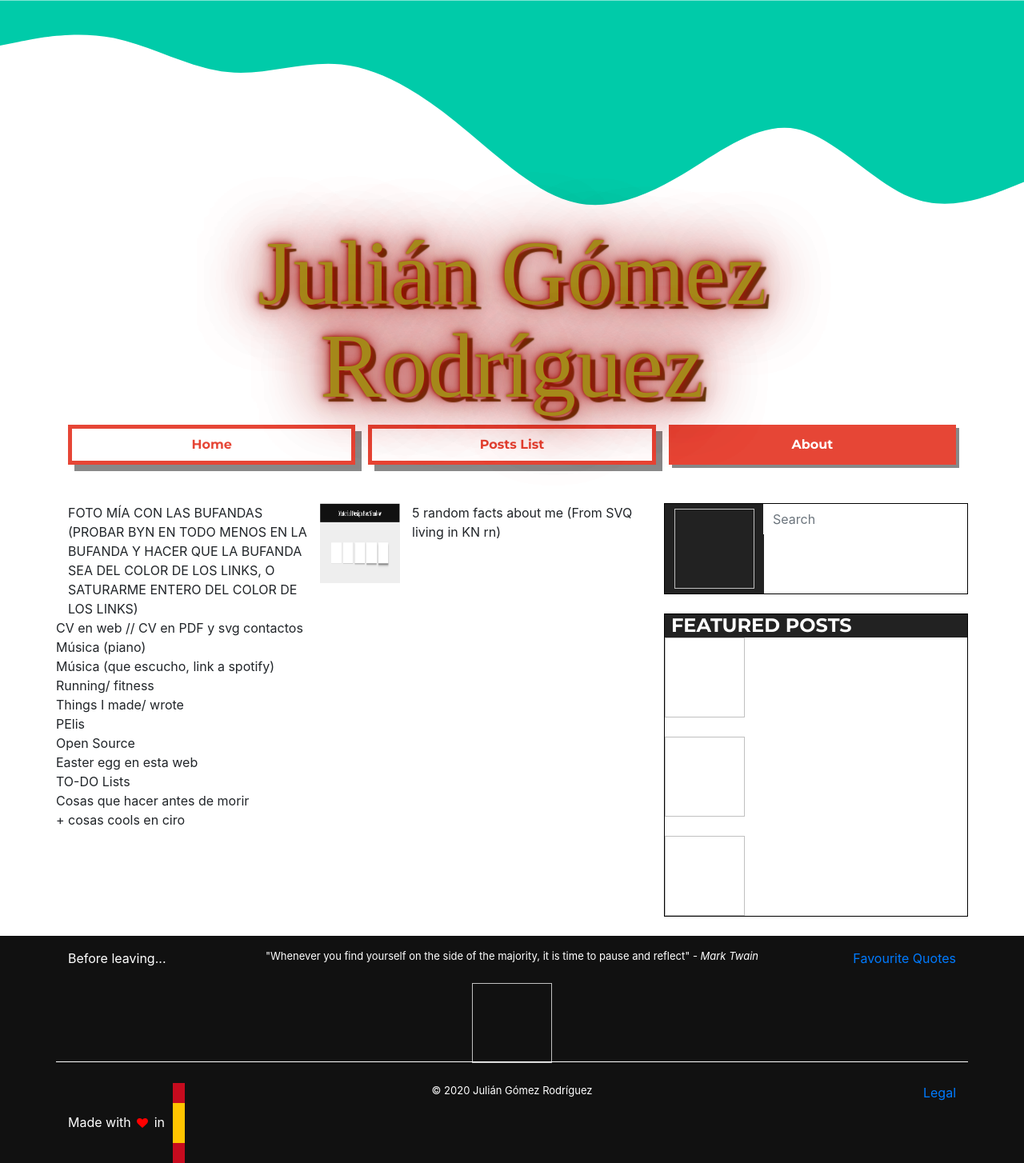
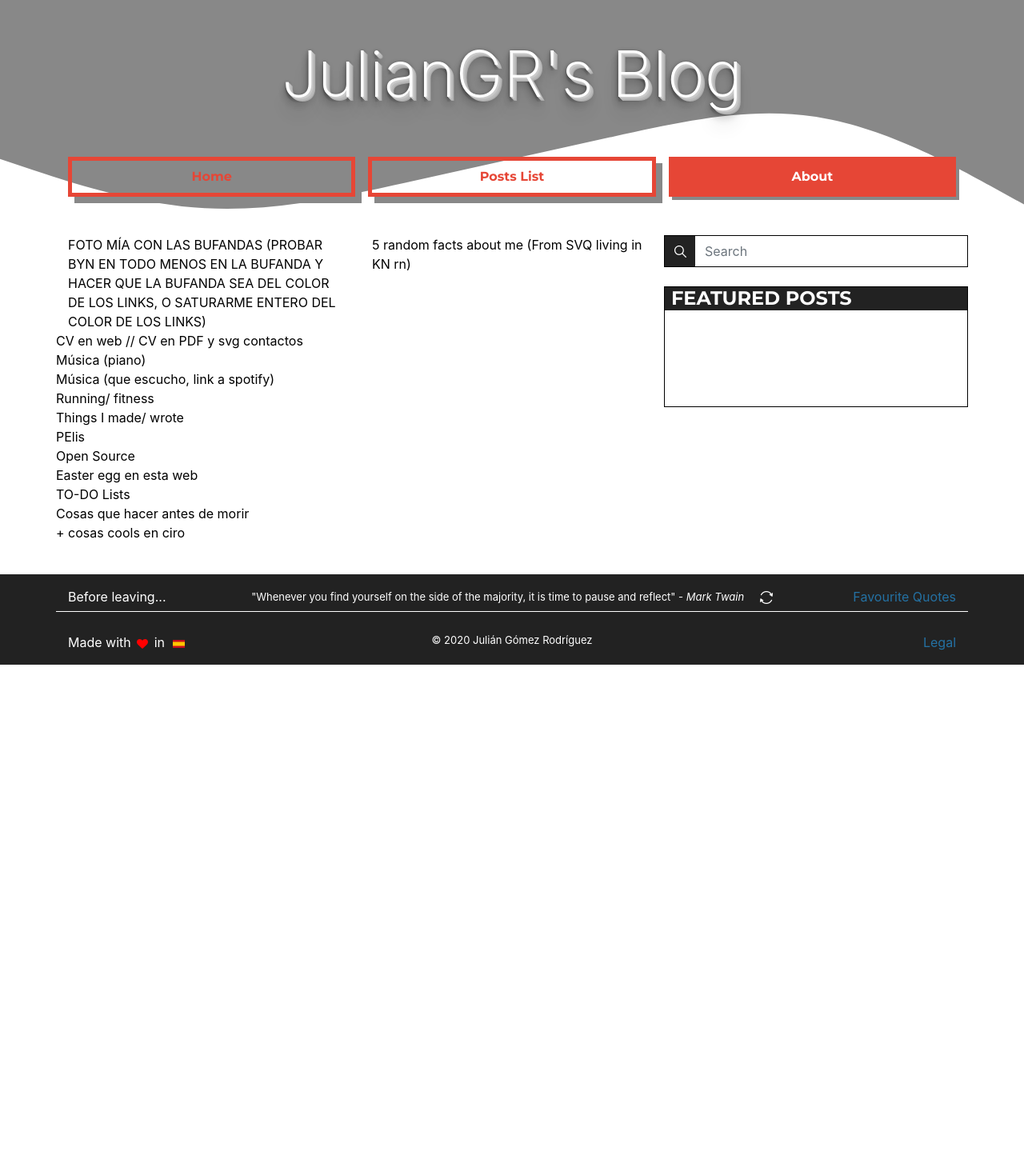
Before and after one commit to JulianGR/JulianGR.github.io, a Jekyll site: the page built from about.html, in a window 1280 px wide. Shown: the whole page at 80% size. Built offline with Jekyll 4.4.1, drawn with Linux system fonts in a browser that asks for light colours; some web fonts are replaced; after the commit the page ends 900 px from its top, so only the background shows below that.

Commit message:
cleaning a little bit and title done [background SVG WIP]

```diff
--- a/_includes/footer.html
+++ b/_includes/footer.html
@@ -7,10 +7,11 @@
         <p>Before leaving...</p>
       </div>
       <div class='col-8 footerMiddle'>
+
         <p id='showQuote'></p>
 
 
-<span><button class='refreshQuote' onclick="getQuote();"><img href='{{site.baseurl}}/images/1_2ZUhePZinwXfe8V7DtX79A.png'></button></span>
+        <button class='refreshQuote' onclick="getQuote();"><img class='imgRefreshQuote' src="{{ site.baseurl }}/images/refresh.png"></button>
 
 
       </div>
--- a/_includes/head.html
+++ b/_includes/head.html
@@ -1,3 +1,5 @@
+<head>
+
   <meta charset="utf-8" />
   <meta content='text/html; charset=utf-8' http-equiv='Content-Type'>
   <meta http-equiv='X-UA-Compatible' content='IE=edge'>
@@ -32,3 +34,4 @@
 
 
   <script src='https://code.jquery.com/jquery-3.4.1.min.js' type='text/javascript'></script>
+</head>
--- a/_layouts/default.html
+++ b/_layouts/default.html
@@ -1,28 +1,16 @@
 <!DOCTYPE html>
 <html>
-
-<head>
 {% include head.html %}
-</head>
 
 <body>
-
-
-  <svg class='backgroundHeader' xmlns="http://www.w3.org/2000/svg" viewBox="0 0 1440 320">
-    <path fill="#00cba9" fill-opacity="1"
-      d="M0,64L26.7,53.3C53.3,43,107,21,160,42.7C213.3,64,267,128,320,138.7C373.3,149,427,107,480,74.7C533.3,43,587,21,640,37.3C693.3,53,747,107,800,149.3C853.3,192,907,224,960,229.3C1013.3,235,1067,213,1120,218.7C1173.3,224,1227,256,1280,266.7C1333.3,277,1387,267,1413,261.3L1440,256L1440,320L1413.3,320C1386.7,320,1333,320,1280,320C1226.7,320,1173,320,1120,320C1066.7,320,1013,320,960,320C906.7,320,853,320,800,320C746.7,320,693,320,640,320C586.7,320,533,320,480,320C426.7,320,373,320,320,320C266.7,320,213,320,160,320C106.7,320,53,320,27,320L0,320Z">
-    </path>
-  </svg>
-
   <div class="container">
-
-
-
     <!-- Header -->
     <header>
       <div class='row'>
         <div class='col'>
-          <p class='neon' style='text-align:center;'>Julián Gómez Rodríguez</p>
+          <div class='headerTitle'>
+            <a href='{{site.baseurl}}/'>JulianGR's Blog</a>
+          </div>
         </div>
       </div>
     </header>
@@ -52,8 +40,7 @@
             <div class="input-group">
               <div class="input-group-prepend">
                 <span class="input-group-text lighten-3">
-                  <!--TODO-->
-                  <img href='{{site.baseurl}}/images/refresh.png'></img></span>
+                    <img src="{{ site.baseurl }}/images/search.svg" style="width:15px;"></span>
               </div>
               <input class="form-control my-0 py-1" type="text" placeholder="Search" aria-label="Search">
             </div>
@@ -67,6 +54,7 @@
             <div class='postHeader'>
               <h1>FEATURED POSTS</h1>
             </div>
+            <div class='featuredPostContent'>
               <div>
                 <a href='al post'><img href='a la imagen en sí'></img></a>
               </div>
@@ -77,6 +65,8 @@
               </br>
               <div>
                 <a href='al post'><img href='a la imagen en sí'></img></a>
+              </div>
+            </div>
           </div>
         </div>
       </div>
--- a/_layouts/post.html
+++ b/_layouts/post.html
@@ -24,4 +24,4 @@ layout: default
 </article>
 </br>
 
-<a href='{{ site.baseurl }}/postsList'><button style='display: block;width: 100%;'>More Posts</button></a>
+<a href='{{ site.baseurl }}/postsList' class='withoutDecoration'><button style='display: block;width: 100%;'>More Posts</button></a>
--- a/_sass/_variables.scss
+++ b/_sass/_variables.scss
@@ -1,25 +1,9 @@
+//Palette
 
-//
-// VARIABLES
-//
-
-//Palette
-$gradientButtons: linear-gradient(45deg, #33d9de 0%, #33d9de 55%, #243f81 90%);
 $blue: #2471A3;
 $yellow: #F39C12;
 $red: #e64636;
 
-// Grays
 $black: #000;
-$darkerGray: #222;
-$darkGray: #333;
-$gray: #666;
-$lightGray: #eee;
+$darkGray: #222;
 $white: #fff;
-
-// Mobile breakpoints
-@mixin mobile {
-  @media screen and (max-width: 640px) {
-    @content;
-  }
-}
--- a/about.html
+++ b/about.html
@@ -17,9 +17,7 @@ layout: default
 
 
 
-  <img src="{{ site.baseurl }}/images/1_2ZUhePZinwXfe8V7DtX79A.png">
-
-  <div class='col'>
+    <div class='col'>
 
     5 random facts about me
     (From SVQ living in KN rn)
--- a/style.scss
+++ b/style.scss
@@ -33,7 +33,7 @@ h3,
 h4,
 h5,
 h6 {
-  color: $darkerGray;
+  color: $darkGray;
   font-weight: bold;
   font-family: 'Montserrat',sans-serif;
   overflow-wrap: break-word;
@@ -57,17 +57,31 @@ h6 {
   }
 }
 
+a{
+  color: $blue;
+}
+
 article {
   .postContent,
   .postHeader {
     padding-left: 0.5rem;
     padding-right: 0.5rem;
     padding-bottom: 0.001rem;
+    padding-top: 0.4rem;
   }
 }
 
+.postContent {
+  background-color: $white;
+
+  a {
+    float: right;
+  }
+}
+
+
 .postHeader {
-  background-color: $darkerGray;
+  background-color: $darkGray;
   color: $white;
   padding-left: 0.5rem;
   padding-right: 0.5rem;
@@ -94,48 +108,31 @@ h6 {
   font-weight: normal;
 }
 
-.postContent {
-  margin-top: 0.4rem;
-
-  a {
-    float: right;
-  }
+.featuredPost {
+  width: 100%;
 }
 
-.featuredPost {
-  width: 100%;
+.featuredPostContent {
+  background-color: $white;
 }
 
 #back-to-top {
   border-radius: 0;
 }
 
-
-.input-group-text, .form-control{
+.form-control,
+.input-group-text {
   border: 0;
   border-radius: 0;
 }
 
-.input-group-text{
-  background-color: $darkerGray;
+.input-group-text {
+  background-color: $darkGray;
 }
 
-em{
+em {
   font-style: italic;
 }
-
-
-.backgroundHeader{
-  transform: rotate(180deg);
-  z-index: -123;
-  margin-bottom: calc(-height);
-}
-.container{
-  z-index: 12345;
-}
-
-
-
 //DISEÑO:
 //https://getwaves.io/
 //https://codepen.io/supah/pen/prVVOx
@@ -144,45 +141,31 @@ em{
 //https://html-css-js.com/css/generator/text-shadow/
 //https://codepen.io/GeorgePark/pen/MrjbEr
 //https://codepen.io/Trinca/pen/NAvpWa
+//https://codepen.io/peacepostman/pen/jBavvN
 
-
-
-
-
-@font-face {
-  font-family: neon;
-  src: url(https://s3-us-west-2.amazonaws.com/s.cdpn.io/707108/neon.ttf);
+body {
+  background-image: url({{ site.baseurl }}/images/method-draw-image.svg);
+  background-repeat: no-repeat;
+  color: $black;
 }
 
-.neon {
-  font-family: neon;
-  color: #FB4264;
-  font-size: 9vw;
-  line-height: 9vw;
-  text-shadow: 0 0 3vw #F40A35;
-}
+.headerTitle {
+  font-size: 5rem;
+  font-weight: 200;
+  color: #fff;
+  text-align: center;
+  padding: 2rem 3rem 2.75rem;
+  text-shadow: 1px 1px 0 #CCCCCC, 2px 2px 0 #c9c9c9, 3px 3px 0 #bbb, 4px 4px 0 #b9b9b9, 5px 5px 0 #aaa,0 6px 1px rgba(0,0,0,.1), 0 0 5px rgba(0,0,0,.1), 0 1px 3px rgba(0,0,0,.3), 0 3px 5px rgba(0,0,0,.2), 0 5px 10px rgba(0,0,0,.25), 0 10px 10px rgba(0,0,0,.2), 0 20px 20px rgba(0,0,0,.15);
 
+  a {
+    color: $white;
+  }
 
-.neon {
-  animation: neon 1s ease infinite;
-  -moz-animation: neon 1s ease infinite;
-  -webkit-animation: neon 1s ease infinite;
-}
-
-@keyframes neon {
-  0%,
-  100% {
-    text-shadow: 0 0 1vw #FA1C16, 0 0 3vw #FA1C16, 0 0 10vw #FA1C16, 0 0 10vw #FA1C16, 0 0 .4vw #FED128, .5vw .5vw .1vw #806914;
-    color: #FED128;
-  }
-  50% {
-    text-shadow: 0 0 .5vw #800E0B, 0 0 1.5vw #800E0B, 0 0 5vw #800E0B, 0 0 5vw #800E0B, 0 0 .2vw #800E0B, .5vw .5vw .1vw #40340A;
-    color: #806914;
+  a:hover {
+    color: $white;
+    text-decoration: none;
   }
 }
-
-
-
 ///////////
 //BUTTONS//
 ///////////
@@ -236,20 +219,14 @@ footer {
   width: 100%;
   margin: 0;
   padding: 0;
-  background: #111;
+  background: $darkGray;
   position: absolute;
   color: #fff;
   overflow: hidden;
   flex-shrink: 0;
-
-  button {
-    border: 1px solid $white;
-    background: transparent;
-    color: $white;
-  }
 }
 
-.upperRow:after{
+.upperRow:after {
   background: $white;
   top: -10px;
   content: '';
@@ -257,8 +234,8 @@ footer {
   display: block;
   width: 100%;
   height: 1px;
+}
 
-}
 .footerRow {
   margin-top: 1rem;
 }
@@ -272,6 +249,31 @@ footer {
 .footerMiddle {
   font-size: small;
   text-align: center;
+
+  .imgRefreshQuote {
+    height: 1rem;
+    width: 1rem;
+    border: 0;
+    background: transparent;
+    color: #fff;
+  }
+
+  button {
+    border: 0;
+    padding: 0;
+    box-shadow: none;
+    margin-left: 1rem;
+  }
+
+  button:hover {
+    color: $white;
+    background: transparent;
+    box-shadow: none;
+  }
+
+  button:active {
+    box-shadow: none;
+  }
 }
 
 .footerRight {
@@ -284,18 +286,9 @@ footer {
   margin-bottom: 1rem;
 }
 
-.refreshQuote{
-  border: 0;
-  background: transparent;
-  color: #fff;
-  box-shadow: none;
+#showQuote {
+  display: inline-block;
 }
-
-img{
-  height: 100px;
-  width: 100px;
-}
-
 /////////////
 //SVG ICONS//
 /////////////
```
Also changed, not shown: images/1_2ZUhePZinwXfe8V7DtX79A.png (deleted), images/method-draw-image.svg (added), images/search.svg (added), images/wave.svg (deleted). Lines whose indentation alone changed are shown as unchanged.
